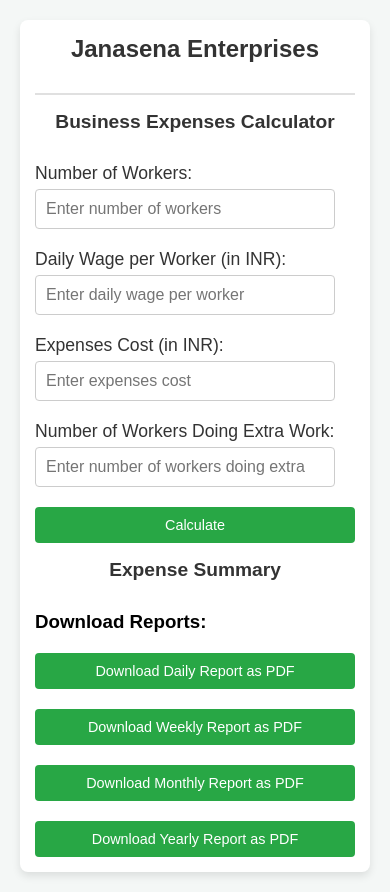
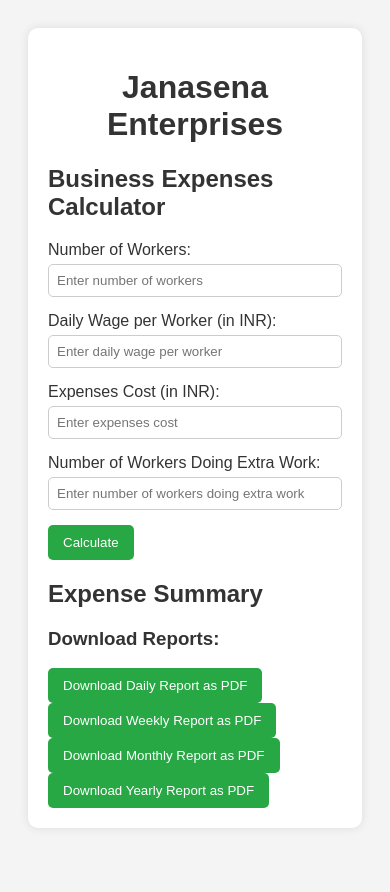
Before and after one commit to Nisanth-2005/Nisanth-2005, a plain HTML site: page index.html in a window 390 px wide. After the commit the page ends 856 px from the top, so only its background shows below. Drawn offline with nearby package versions, Linux system fonts and the light colour scheme.

Commit message:
Update Styles.css

```diff
--- a/Styles.css
+++ b/Styles.css
@@ -1,152 +1,65 @@
-/* General Page Styles */
 body {
-    font-family: 'Arial', sans-serif;
-    background-color: #f4f7f6;
-    margin: 0;
-    padding: 0;
+    font-family: Arial, sans-serif;
+    background-color: #f4f4f4;
+    color: #333;
+    padding: 20px;
 }
 
 .container {
     max-width: 800px;
-    margin: 50px auto;
+    margin: auto;
+    background: white;
     padding: 20px;
-    background-color: #ffffff;
-    box-shadow: 0 4px 8px rgba(0, 0, 0, 0.1);
-    border-radius: 8px;
+    border-radius: 10px;
+    box-shadow: 0 0 10px rgba(0, 0, 0, 0.1);
 }
 
 .header {
     text-align: center;
-    padding-bottom: 20px;
-    border-bottom: 2px solid #e0e0e0;
 }
 
-h1 {
-    font-size: 2em;
-    color: #333333;
-    margin: 0;
-}
-
-#dateTime {
-    font-size: 1em;
-    color: #777777;
-    margin-top: 10px;
-}
-
-h2 {
-    text-align: center;
-    color: #333333;
-    margin-bottom: 30px;
-    font-size: 1.5em;
-}
-
-/* Form Group Styling */
 .form-group {
-    margin-bottom: 20px;
+    margin-bottom: 15px;
 }
 
 label {
     display: block;
-    font-size: 1.1em;
-    color: #333333;
     margin-bottom: 5px;
 }
 
 input[type="number"],
-input[type="file"] {
-    width: calc(100% - 20px);
-    padding: 10px;
-    font-size: 1em;
-    border: 1px solid #cccccc;
-    border-radius: 4px;
+input[type="text"] {
+    width: 100%;
+    padding: 8px;
     box-sizing: border-box;
+    border: 1px solid #ccc;
+    border-radius: 5px;
 }
 
-input[type="file"] {
-    padding: 5px;
-}
-
-input[type="number"]:focus,
-input[type="file"]:focus {
-    outline: none;
-    border-color: #28a745;
-    box-shadow: 0 0 5px rgba(40, 167, 69, 0.5);
-}
-
-/* Button Styling */
 button {
-    display: block;
-    width: 100%;
-    padding: 10px;
+    padding: 10px 15px;
     background-color: #28a745;
-    color: #ffffff;
+    color: white;
     border: none;
-    border-radius: 4px;
-    font-size: 1.2em;
+    border-radius: 5px;
     cursor: pointer;
-    margin-top: 20px;
-    transition: background-color 0.3s ease;
 }
 
 button:hover {
     background-color: #218838;
 }
 
-button:focus {
-    outline: none;
-    box-shadow: 0 0 5px rgba(40, 167, 69, 0.5);
+.table {
+    width: 100%;
+    border-collapse: collapse;
+    margin-top: 20px;
 }
 
-/* Result Box */
-.result {
-    background-color: #f9f9f9;
-    border: 1px solid #e0e0e0;
-    padding: 20px;
-    margin-top: 20px;
-    border-radius: 4px;
-    color: #333333;
-    font-size: 1.1em;
+.table th, .table td {
+    border: 1px solid #ddd;
+    padding: 8px;
 }
 
-/* Section Result for Divided Workers */
-.section-result {
-    background-color: #e9f7ef;
-    border: 1px solid #c3e6cb;
-    padding: 20px;
-    margin-top: 20px;
-    border-radius: 4px;
-    color: #155724;
-    font-size: 1.1em;
+.table th {
+    background-color: #f2f2f2;
 }
-
-/* Section Result Headings */
-.section-result h3 {
-    margin-top: 0;
-    color: #155724;
-}
-
-/* Media Queries */
-@media (max-width: 768px) {
-    .container {
-        padding: 15px;
-        margin: 20px;
-    }
-
-    button {
-        font-size: 1em;
-    }
-}
-
-@media (max-width: 480px) {
-    h1 {
-        font-size: 1.5em;
-    }
-
-    h2 {
-        font-size: 1.2em;
-    }
-
-    button {
-        font-size: 0.9em;
-    }
-}
```
